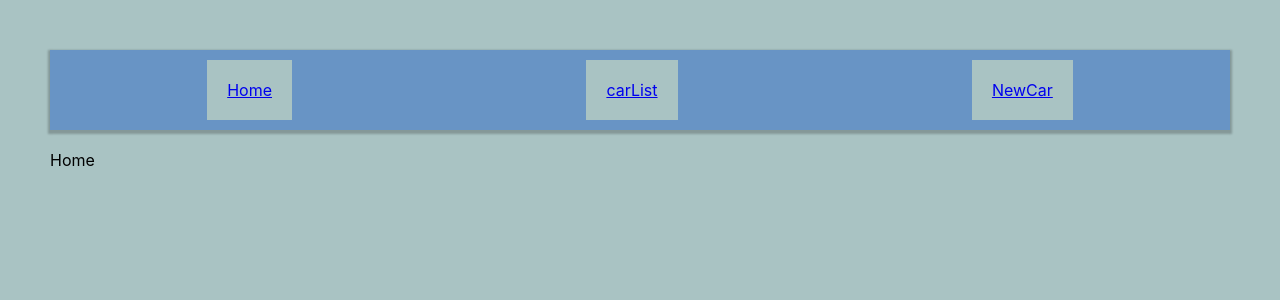
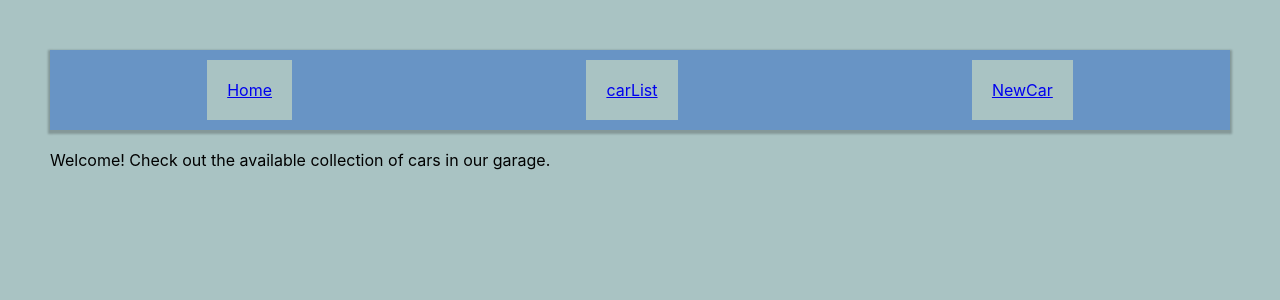
Before and after one commit to Chemobo/carproject, a React (Create React App) app: page / in a window 1280 px wide. Shown: the top 300 px of the page. Built offline with nearby package versions, Linux system fonts and the light colour scheme.

Commit message:
sets up the Home component

```diff
--- a/src/App.js
+++ b/src/App.js
@@ -16,13 +16,13 @@ function App() {
       </header>
    <Switch>
     <Route exact path="/" >
-      <Home />
-    </Route>
-    <Route path="/carlist">
-      <CarList />
+      <Home/>
     </Route>
     <Route path="/newcar">
       <NewCar />
+    </Route>
+    <Route path="/carList">
+      <CarList />
     </Route>
    </Switch>
 
--- a/src/components/Home.js
+++ b/src/components/Home.js
@@ -1,10 +1,10 @@
-import React from 'react'
+import React from 'react';
 
 function Home() {
   return (
-    <div>Home</div>
+    <div>
+ Welcome! Check out the available collection of cars in our garage.
+    </div>
   )
 }
-
-
-export default Home
+export default Home;
```
